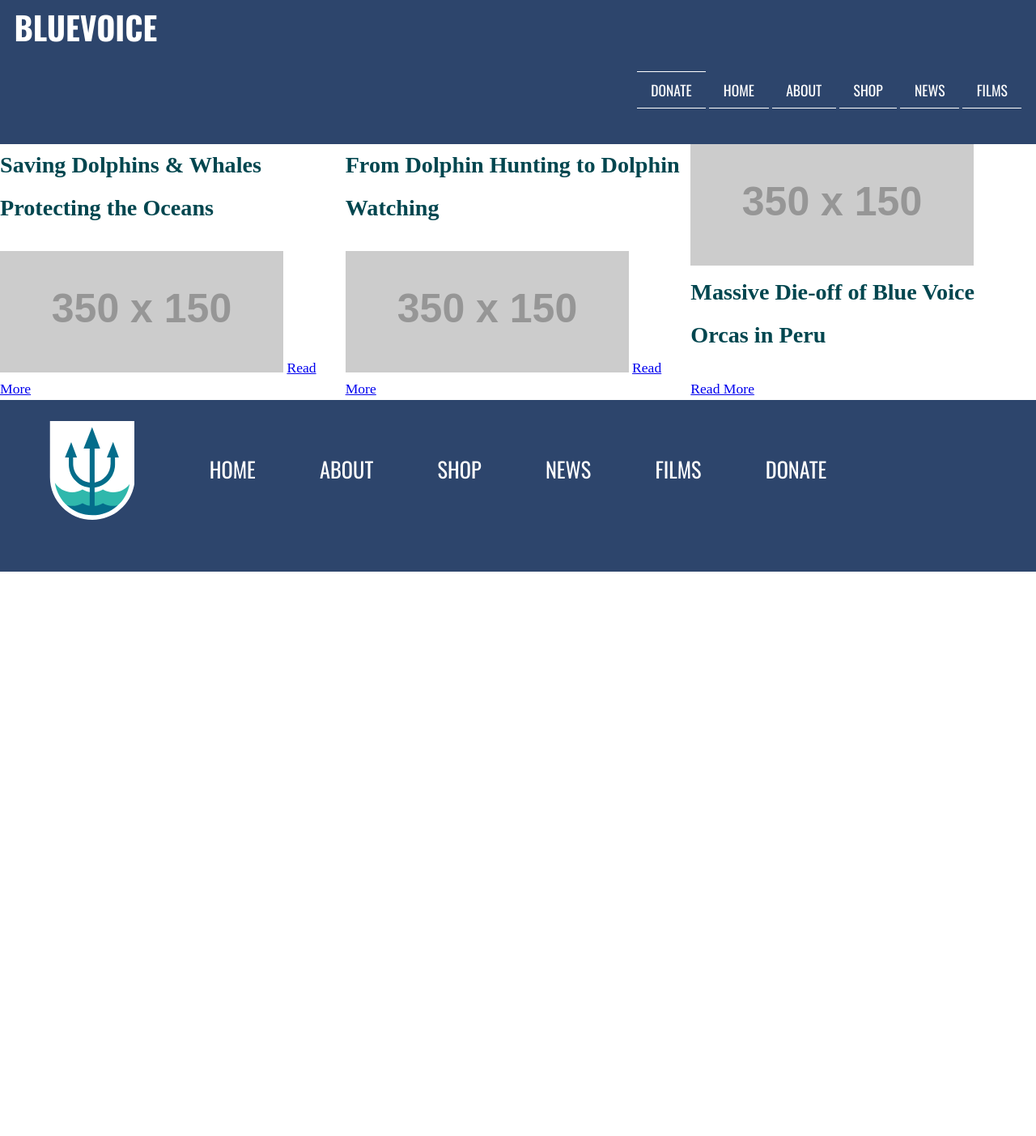
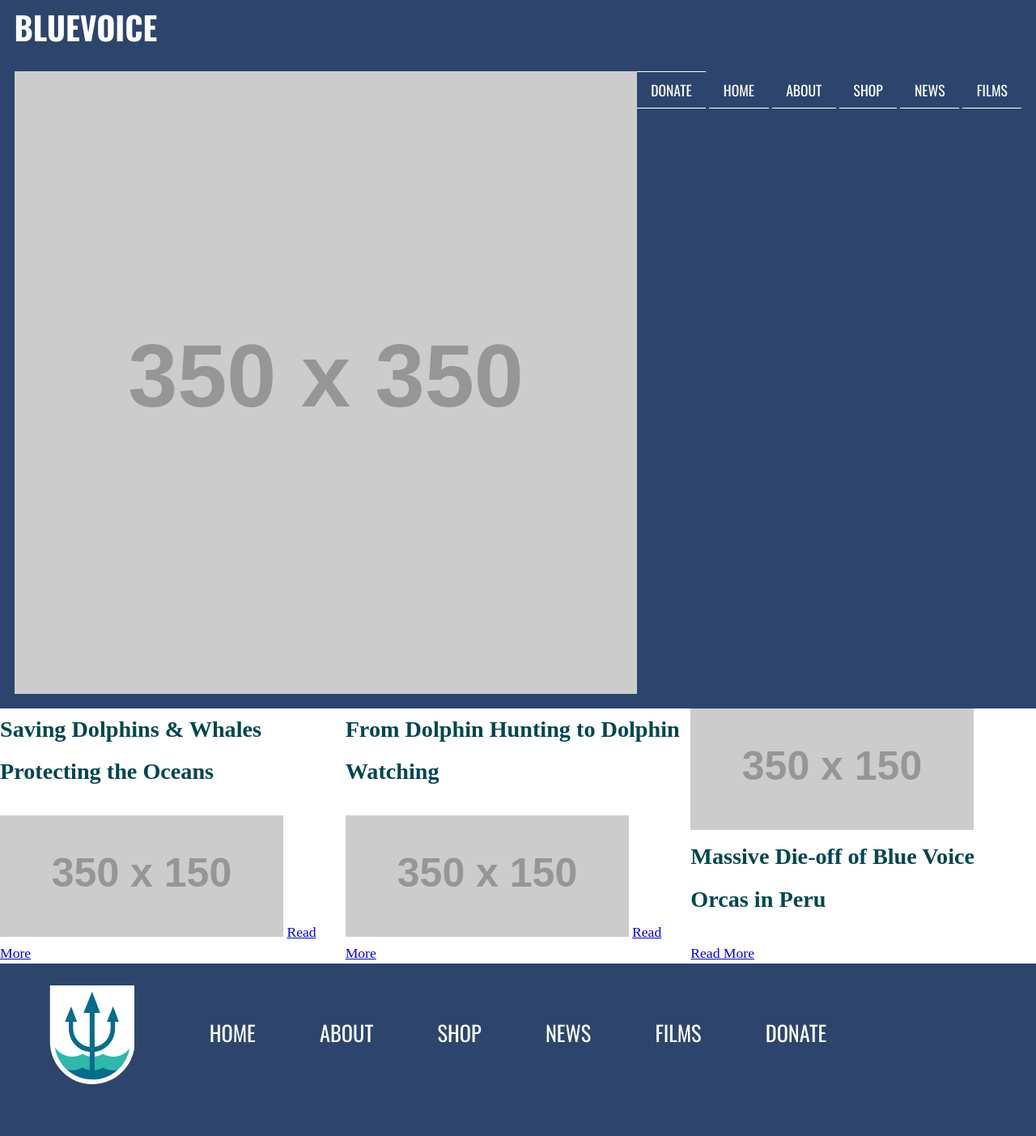
Before and after one commit to elgh0019/blue-voice, a Jekyll site: the page built from index.html, in a window 1280 px wide. Shown: the whole page at 81% size. Built offline with Jekyll 4.4.1, drawn with Linux system fonts in a browser that asks for light colours; nearby versions of some CDN libraries; some web fonts are replaced; a style sheet for code colours, icons or effects is not loaded; before the commit the page ends 900 px from its top, so only the background shows below that.

Commit message:
feat(index): include a place holder for header.
add and remove grid and unit class to get place holders to work, also
texts

```diff
--- a/_layouts/default.html
+++ b/_layouts/default.html
@@ -23,9 +23,9 @@
     <link href='https://fonts.googleapis.com/css?family=Droid+Serif' rel='stylesheet' type='text/css'>
   </head>
   <body class="noscript">
-    <div class="site-wrapper" data-state="slide-close">
-      <div class="sliding-canvas">
-        <header class="header cf">
+    <div class="site-wrapper grid" data-state="slide-close">
+      <div class="sliding-canvas unit">
+        <header class="header cf ">
           <h1>BlueVoice</h1>
           <a class="toggle-btn i-menu" href="#main-menu"><span>Menu</span></a>
           <nav class="navigation slide-menu">
@@ -57,7 +57,12 @@
                   -->
             </ul>
           </nav>
+          <div class="grid">
+            <img class="unit unit-xs-1 unit-m-1 unit-l-1" src="http://placehold.it/350x350">
+          </div>
         </header>
+
+
 
       <main>
         {{content}}
```
